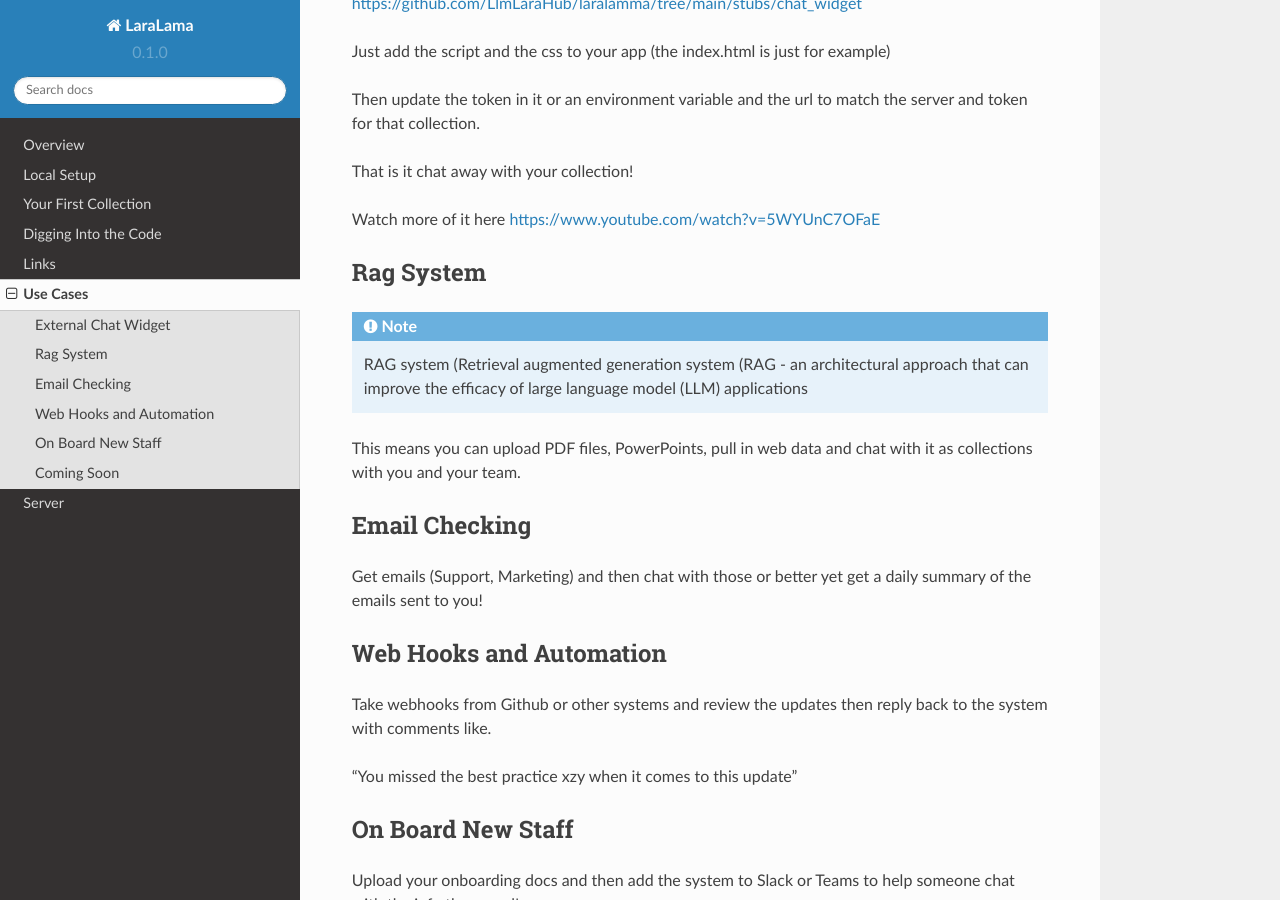
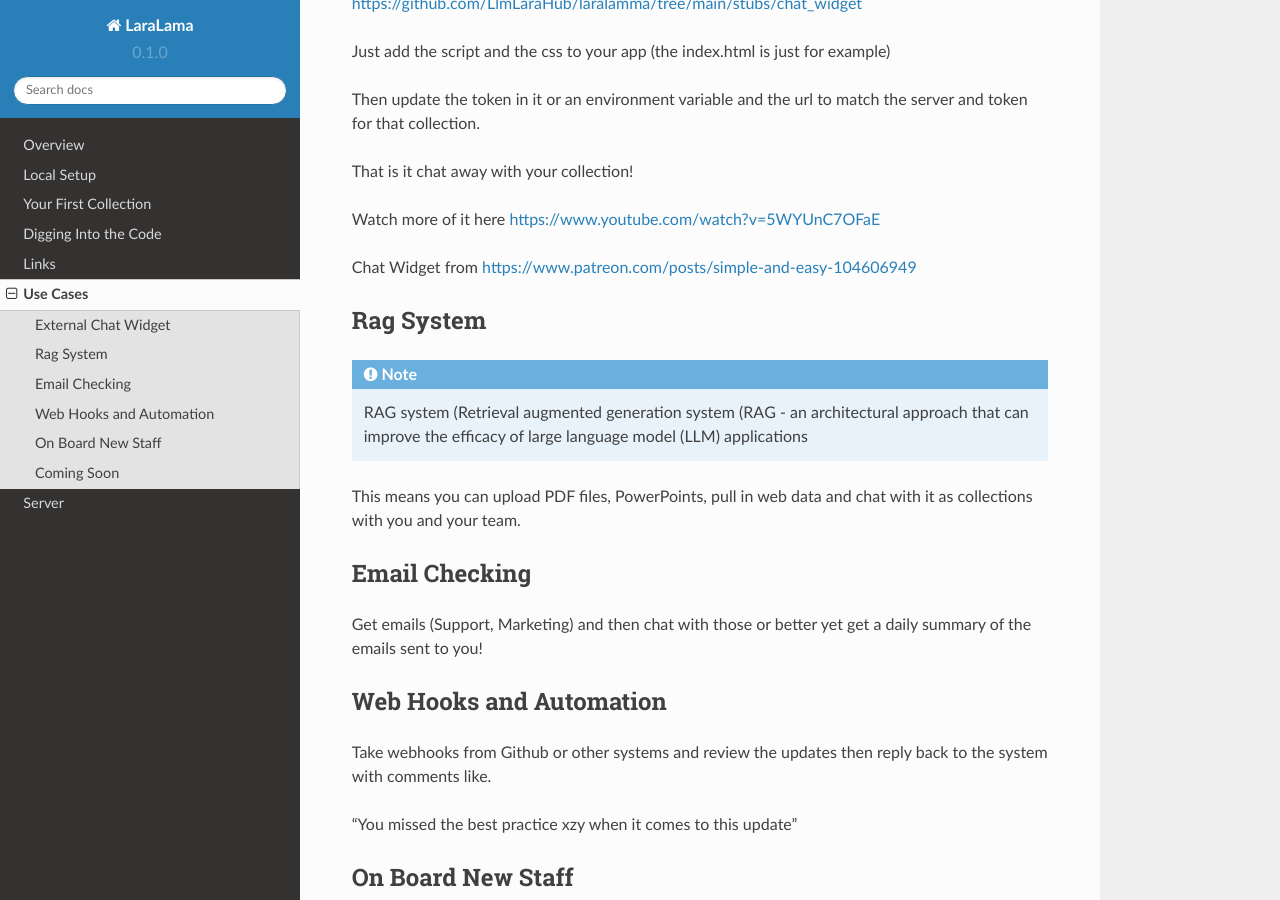
Before and after one commit to LlmLaraHub/larachain-docs, a Sphinx documentation site: the page built from docs/source/usecases.rst, in a window 1280 px wide and 900 px high, scrolled down 1093 px. Built offline with Sphinx 7.4.7 and the Read the Docs theme 2.0.0, drawn with Linux system fonts in a browser that asks for light colours.

Commit message:
add reference to where I got the widget from

```diff
--- a/docs/source/usecases.rst
+++ b/docs/source/usecases.rst
@@ -16,6 +16,8 @@ Then update the token in it or an environment variable and the url to match the
 That is it chat away with your collection!
 
 Watch more of it here https://www.youtube.com/watch?v=5WYUnC7OFaE
+
+Chat Widget from https://www.patreon.com/posts/simple-and-easy-104606949
 
 Rag System
 -------------
```
